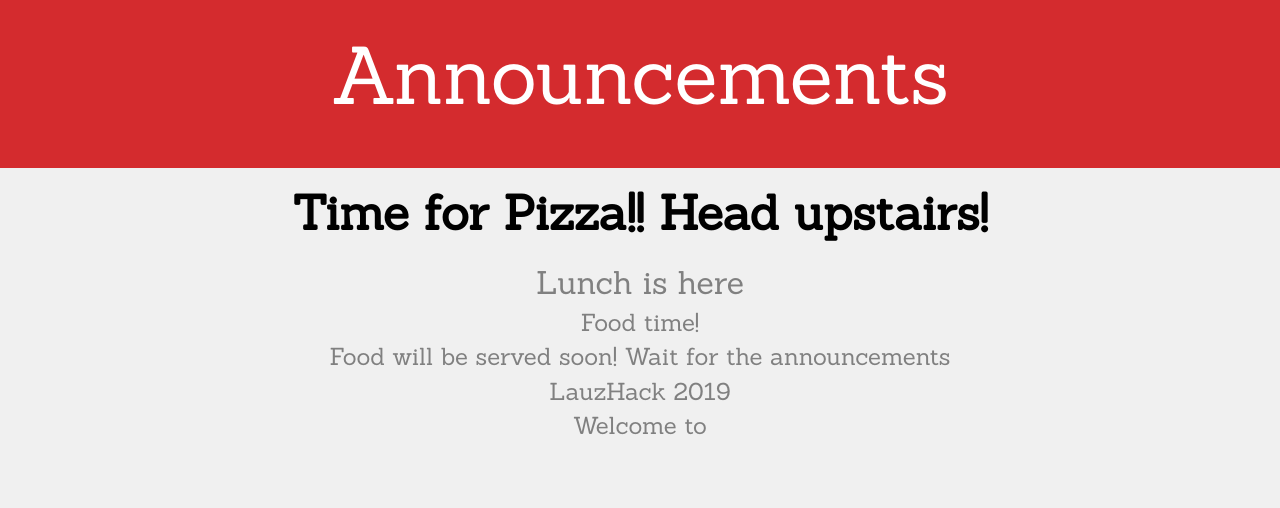
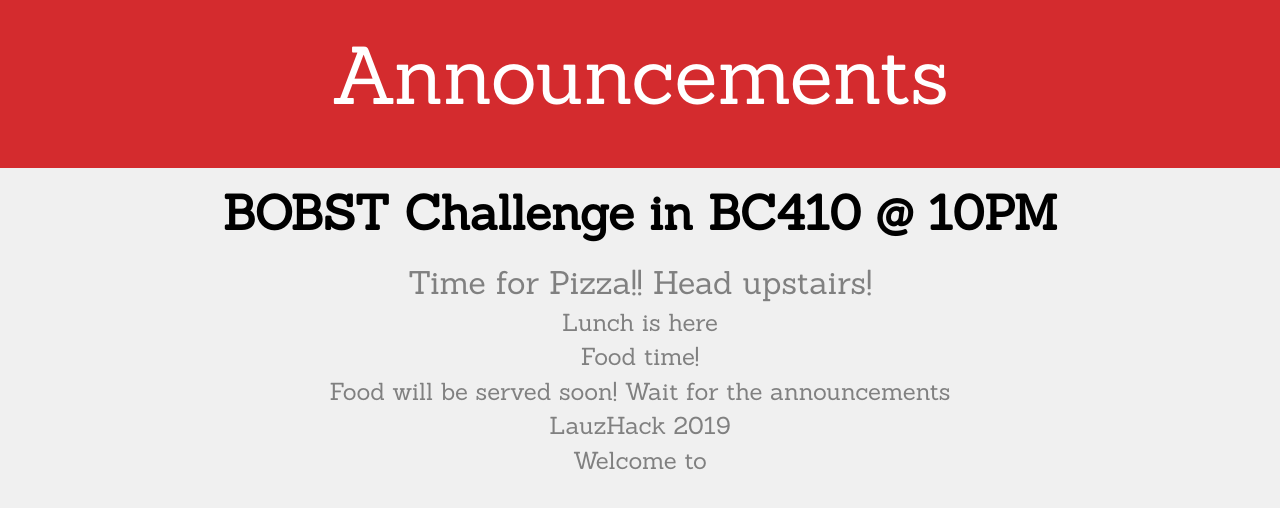
Before and after one commit to LauzHack/Lauzhacklivepage.github.io, a plain HTML site: page index.html in a window 1280 px wide. Drawn offline with nearby package versions, Linux system fonts and the light colour scheme.

Commit message:
Update the live view.

```diff
--- a/index.html
+++ b/index.html
@@ -27,8 +27,9 @@
 
 
 <!-- INSERT ITEMS HERE -->
-<h2>Time for Pizza!! Head upstairs!</h2>
-<h3>Lunch is here</h3>
+<h2>BOBST Challenge in BC410 @ 10PM</h2>
+<h3>Time for Pizza!! Head upstairs!</h3>
+<h4>Lunch is here</h4>
 <h4>Food time!</h4>
 <h4>Food will be served soon! Wait for the announcements</h4>
 <h4>LauzHack 2019</h4>
```
